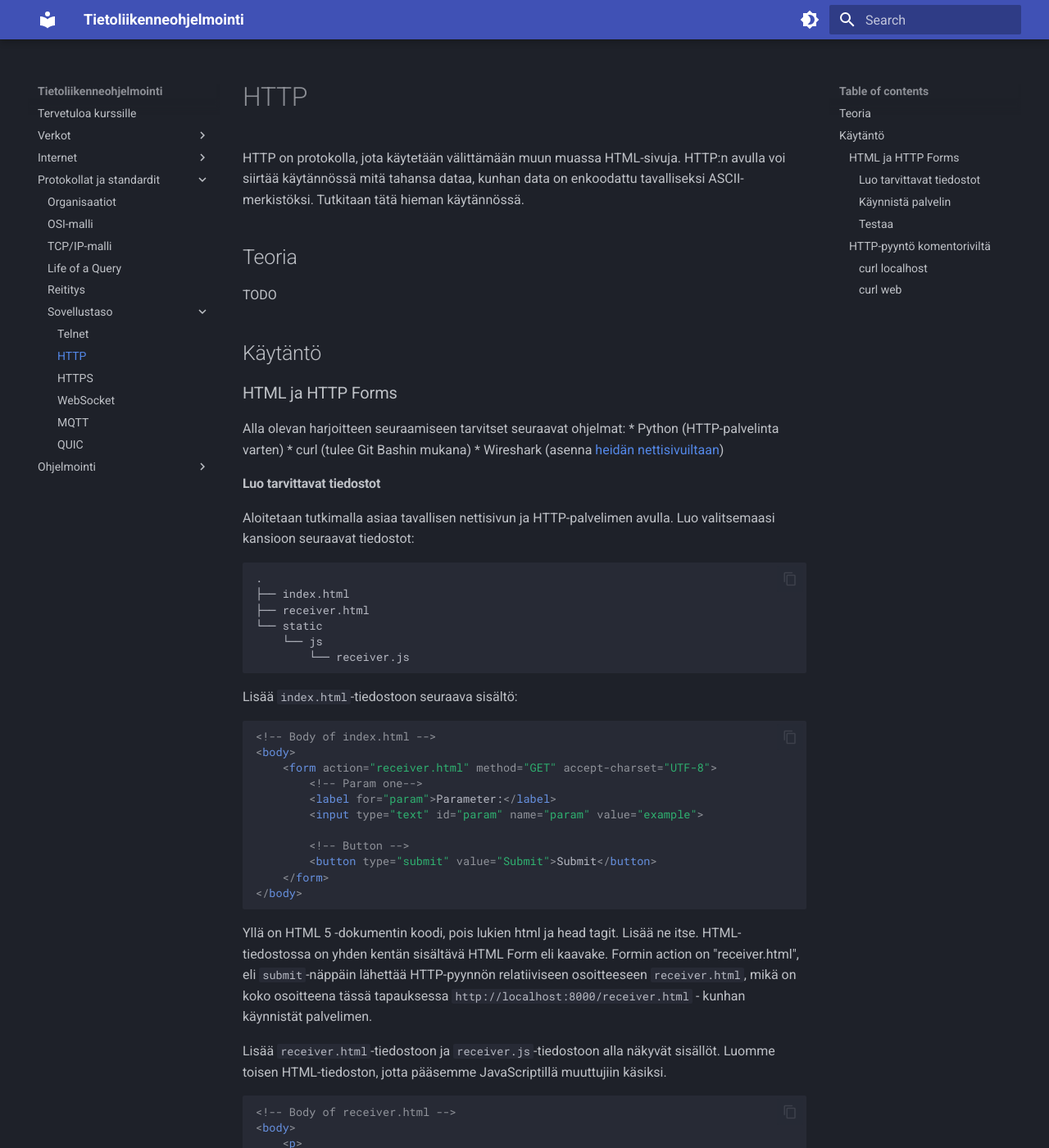
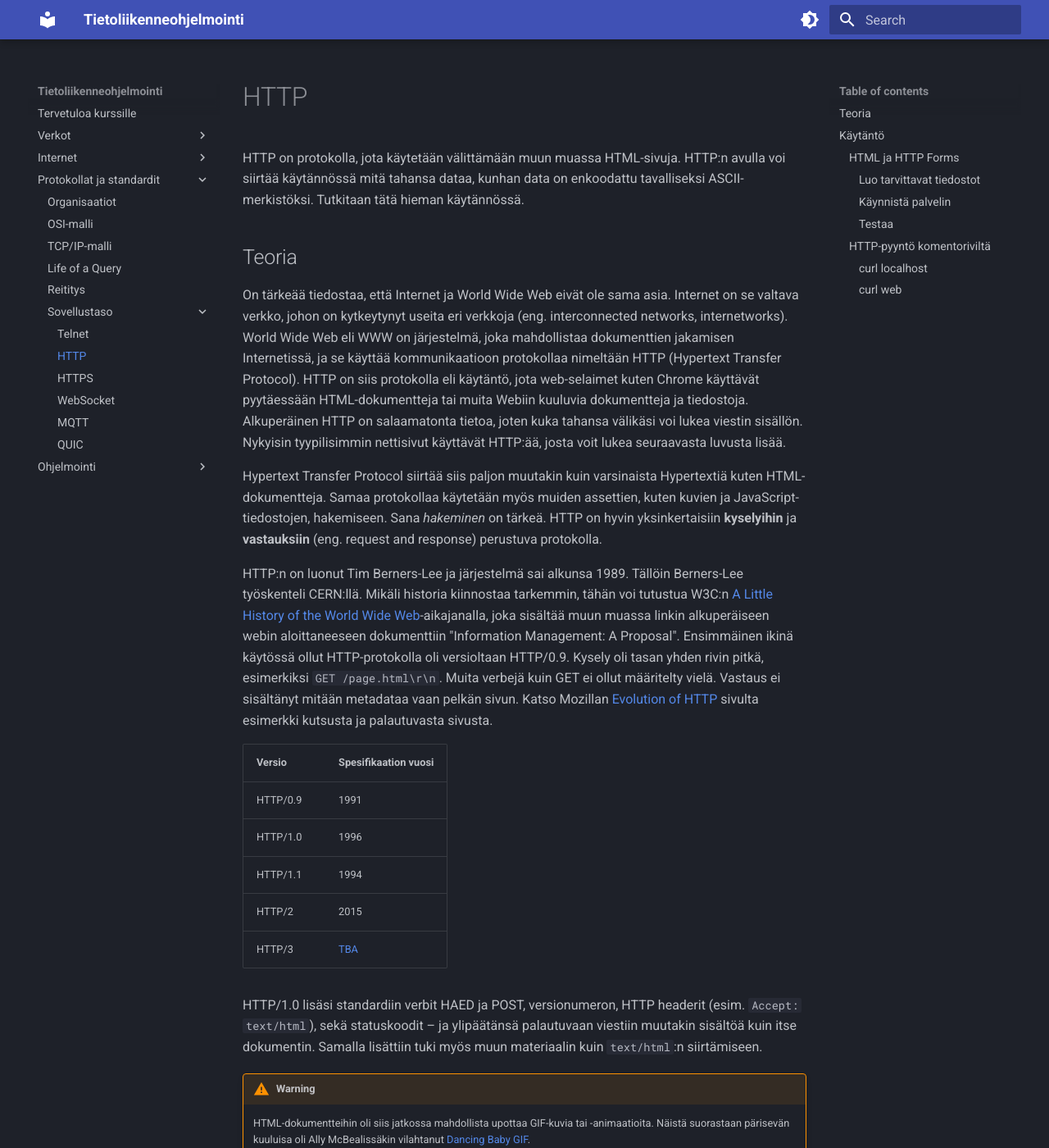
Before and after one commit to sourander/tietoliikenneohjelmointi, an MkDocs documentation site: the page built from docs/protokollat_ja_standardit/sovellustaso/http.md, in a window 1280 px wide and 1400 px high. Shown: the whole window at 82% size. Built offline with MkDocs 1.6.1 and Material for MkDocs 9.7.7, drawn with Linux system fonts in a browser that asks for light colours; some of the changed text lies outside the part shown.

Commit message:
Added HTTP theory

```diff
--- a/docs/protokollat_ja_standardit/sovellustaso/http.md
+++ b/docs/protokollat_ja_standardit/sovellustaso/http.md
@@ -2,7 +2,49 @@ HTTP on protokolla, jota käytetään välittämään muun muassa HTML-sivuja. H
 
 ## Teoria
 
-TODO
+On tärkeää tiedostaa, että Internet ja World Wide Web eivät ole sama asia. Internet on se valtava verkko, johon on kytkeytynyt useita eri verkkoja (eng. interconnected networks, internetworks). World Wide Web eli WWW on järjestelmä, joka mahdollistaa dokumenttien jakamisen Internetissä, ja se käyttää kommunikaatioon protokollaa nimeltään HTTP (Hypertext Transfer Protocol). HTTP on siis protokolla eli käytäntö, jota web-selaimet kuten Chrome käyttävät pyytäessään HTML-dokumentteja tai muita Webiin kuuluvia dokumentteja ja tiedostoja. Alkuperäinen HTTP on salaamatonta tietoa, joten kuka tahansa välikäsi voi lukea viestin sisällön. Nykyisin tyypilisimmin nettisivut käyttävät HTTP:ää, josta voit lukea seuraavasta luvusta lisää.
+
+Hypertext Transfer Protocol siirtää siis paljon muutakin kuin varsinaista Hypertextiä kuten HTML-dokumentteja. Samaa protokollaa käytetään myös muiden assettien, kuten kuvien ja JavaScript-tiedostojen, hakemiseen. Sana *hakeminen* on tärkeä. HTTP on hyvin yksinkertaisiin **kyselyihin** ja **vastauksiin** (eng. request and response) perustuva protokolla.
+
+HTTP:n on luonut Tim Berners-Lee ja järjestelmä sai alkunsa 1989. Tällöin Berners-Lee työskenteli CERN:llä. Mikäli historia kiinnostaa tarkemmin, tähän voi tutustua W3C:n [A Little History of the World Wide Web](https://www.w3.org/History.html)-aikajanalla, joka sisältää muun muassa linkin alkuperäiseen webin aloittaneeseen dokumenttiin "Information Management: A Proposal". Ensimmäinen ikinä käytössä ollut HTTP-protokolla oli versioltaan HTTP/0.9. Kysely oli tasan yhden rivin pitkä, esimerkiksi `GET /page.html\r\n`. Muita verbejä kuin GET ei ollut määritelty vielä. Vastaus ei sisältänyt mitään metadataa vaan pelkän sivun. Katso Mozillan [Evolution of HTTP](https://developer.mozilla.org/en-US/docs/Web/HTTP/Basics_of_HTTP/Evolution_of_HTTP#http0.9_%E2%80%93_the_one-line_protocol) sivulta esimerkki kutsusta ja palautuvasta sivusta.
+
+| Versio   | Spesifikaation vuosi                               |
+| -------- | -------------------------------------------------- |
+| HTTP/0.9 | 1991                                               |
+| HTTP/1.0 | 1996                                               |
+| HTTP/1.1 | 1994                                               |
+| HTTP/2   | 2015                                               |
+| HTTP/3   | [TBA](https://www.rfc-editor.org/rfc/rfc9114.html) |
+
+HTTP/1.0 lisäsi standardiin verbit HAED ja POST, versionumeron, HTTP headerit (esim. `Accept: text/html`), sekä statuskoodit – ja ylipäätänsä palautuvaan viestiin muutakin sisältöä kuin itse dokumentin. Samalla lisättiin tuki myös muun materiaalin kuin `text/html`:n siirtämiseen.
+
+!!! warning
+    HTML-dokumentteihin oli siis jatkossa mahdollista upottaa GIF-kuvia tai -animaatioita. Näistä suorastaan pärisevän kuuluisa oli Ally McBealissäkin vilahtanut [Dancing Baby GIF](https://en.wikipedia.org/wiki/Dancing_baby).
+
+!!! question "Tehtävä"
+    Etsi 1990-luvun puolivälin verkkosivustoja jostakin Internetin arkistointipalvelusta. Esimerkkinä [Hakupalvelu www.fi](https://web.archive.org/web/19961104154439/http://www.fi/) vuodelta 1996.
+
+HTTP/1.1 julkaistiin vain muutamaa kuukausi HTTP/1.0:n jälkeen. Se lisäsi muutaman ominaisuuden, jotka näin jälkikäteen saattavat tuntua jopa itsestäänselviltä. Näistä ehkä merkittävimmät ovat:
+
+* Host-headerista (`Host: example.com`) tuli pakollinen. Tämä mahdollisti sen, että yhden ja saman ip-osoitteen palvelin palvelee usean eri domainin verkkosivua.
+* Yhteyden voi jättää päälle (`Connection: Keep-Alive`), jolloin jokaista pyyntöä varten ei tarvitse luoda uutta yhteyttä.
+* Pyyntöjen liukuhihnoittaminen (eng. pipelining) lisättiin, jolloin asiakas voi lähettää uusia `GET`-pyyntöjä, vaikka edellisen käsittely olisi yhä kesken. Tämä nopeuttaa latausta sivuissa, joissa on suuri määrä eri dokumentteja (CSS, JavaScript, kuvia...).
+* Sisällön kieleen ja merkistöön liittyvä metadatalle asetettiin muoto ja paikka (esim. `charset= utf-8`).
+
+HTTP/1.1 ei levännyt täysin staattisesti laakereillaan, vaan siihen on lisätty vuosien varrella toiminnallisuuksia, joista osa voidaan luokitella omiksi protokollikseen, kuten WebSocket ja HTTPS.
+
+Yllä mainittiin statuskoodit. Ne tulevat palvelinta kokeillessa tutuksi. Alla kuitenkin muutama statuskoodi, joihin todennäköisesti törmäät jo tämän kurssin aikana:
+
+| Statuskoodin kategoria | Esimerkki                                                    |
+| ---------------------- | ------------------------------------------------------------ |
+| 2xx                    | **200** (OK). Pyyntöön vastattu onnistuneesti.               |
+| 3xx                    | **301** (Moved Permanently). Sivu löytyy toisesta URL:sta, joka lukee vastauksen headerissa. |
+| 4xx                    | **404** (Not Found). Dokumentti, jota GET pyysi, ei ole olemassa. |
+| 5xx                    | **500** (Internal Server Error). Geneerinen virhe. Palvelinpuolen koodissa on tapahtunut jotain odotamatonta. |
+
+HTTP/2.0 ja uudemmat käsitellään toisessa luvussa.
+
+
 
 ## Käytäntö
 
```
Also changed, not shown: docs/protokollat_ja_standardit/sovellustaso/https.md (+3 -0 lines), docs/protokollat_ja_standardit/sovellustaso/telnet.md (+8 -1 lines).
